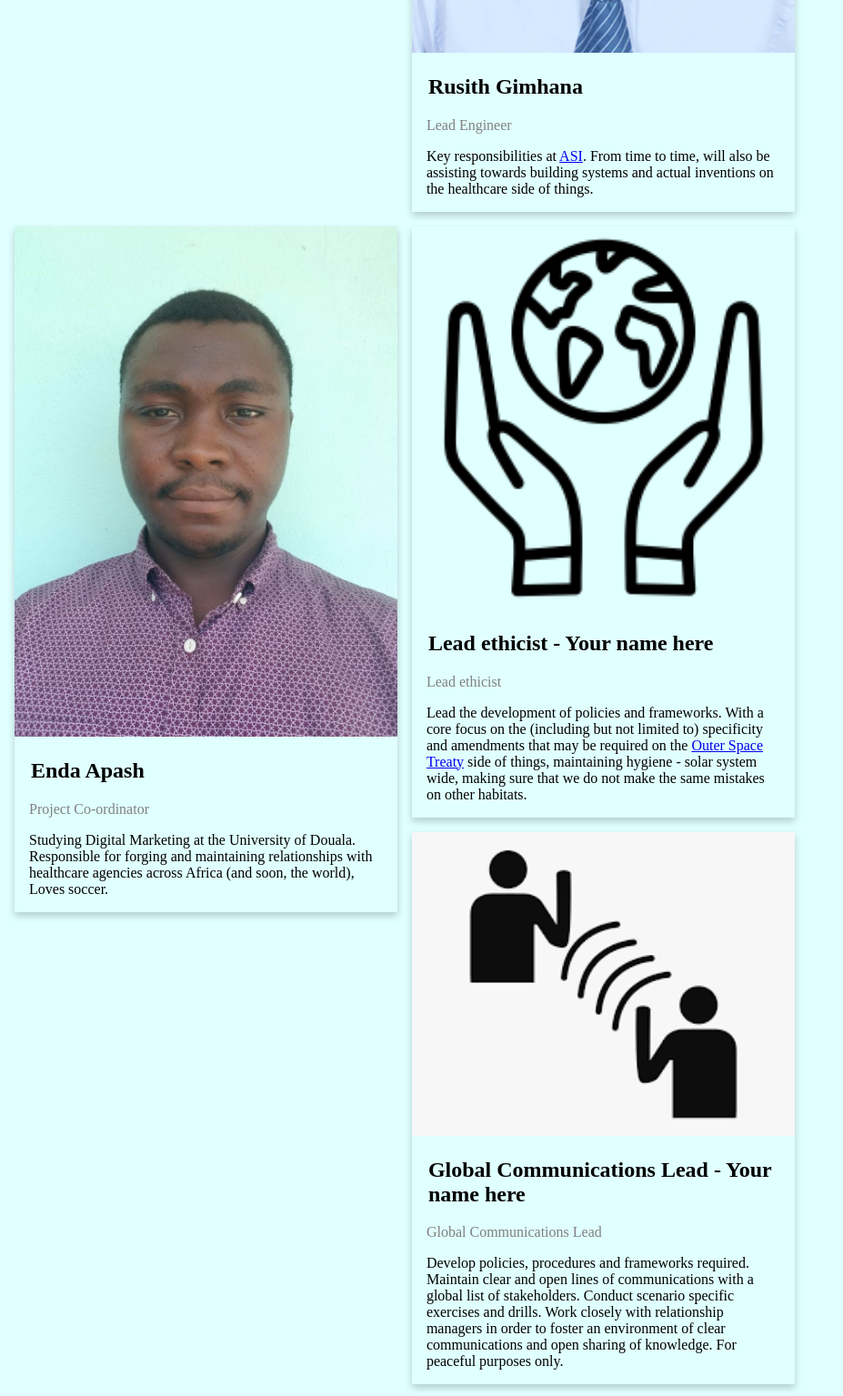
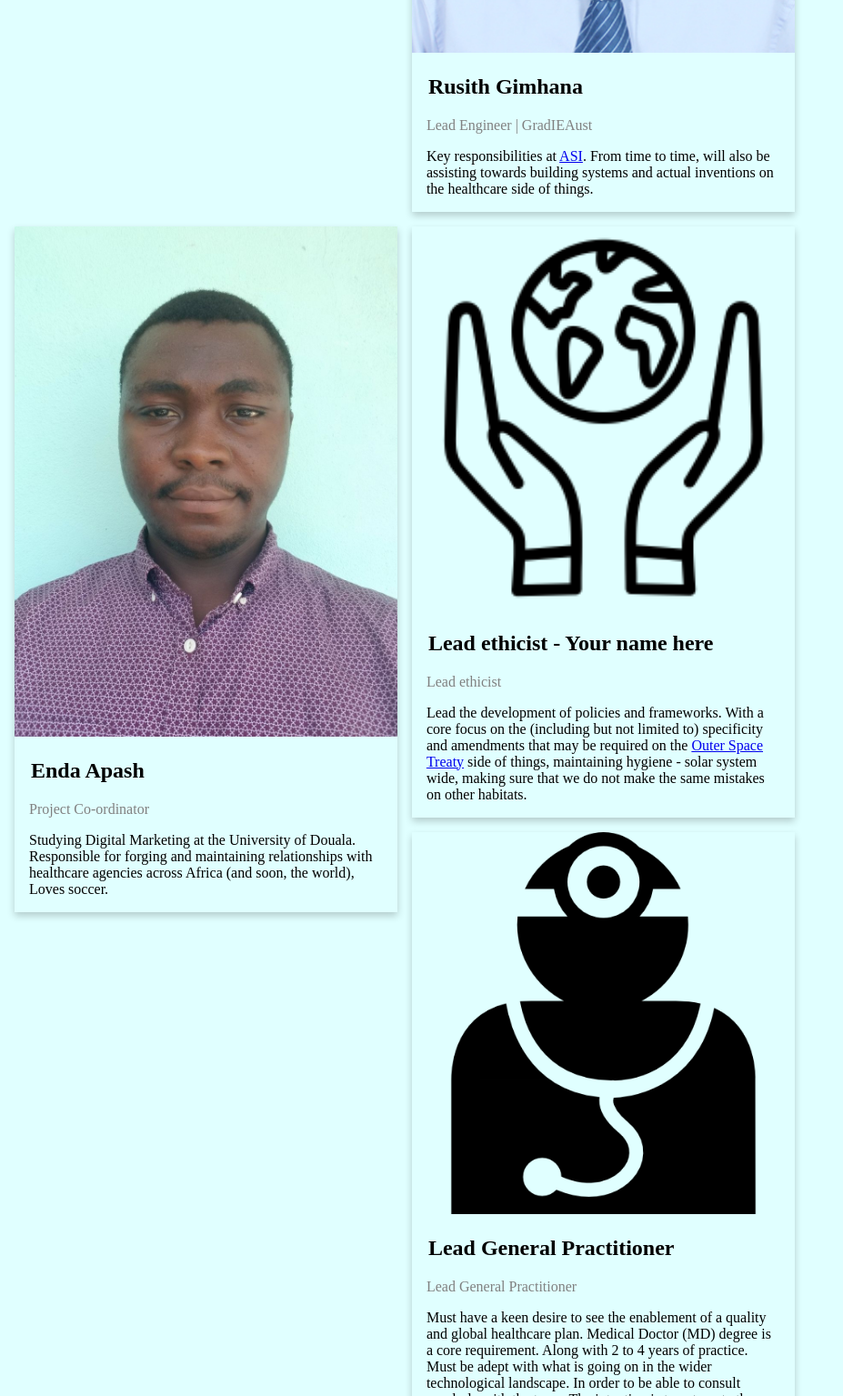
Before and after one commit to stellardreams/auh.surge.sh, a plain HTML site: page index.html in a window 1280 px wide. Shown: the part 1320-2855 px from the top of the page at 91% size, without its empty margins (0-927 px from the left). Drawn offline with nearby package versions, Linux system fonts and the light colour scheme.

Commit message:
updating RG's title

```diff
--- a/index.html
+++ b/index.html
@@ -79,10 +79,10 @@ Enable a global healthcare network. In a quality sense of the word imaginable. P
 
   <div class="column">
     <div class="card">
-      <img src="img/RG.jpg" alt="Rusith" style="width:100%">
+    <img src="img/RG.jpg" alt="Rusith Gimhana - Lead Engineer | GradIEAust" style="width:100%">
       <div class="container">
         <h2>Rusith Gimhana</h2>
-        <p class="title">Lead Engineer</p>
+        <p class="title">Lead Engineer | GradIEAust</p>
         <p>Key responsibilities at <a href="http://asi.surge.sh" target="_blank">ASI</a>. From time to time, will also be assisting towards building systems and actual inventions on the healthcare side of things.</p>
 
 
@@ -115,17 +115,6 @@ Enable a global healthcare network. In a quality sense of the word imaginable. P
     </div>
   </div>
 
-    <div class="column">
-    <div class="card">
-      <img src="img/comms.png" alt="Global Communications Lead - Your name here" style="width:100%">
-      <div class="container">
-        <h2>Global Communications Lead - Your name here</h2>
-        <p class="title">Global Communications Lead</p>
-        <p>Develop policies, procedures and frameworks required. Maintain clear and open lines of communications with a global list of stakeholders. Conduct scenario specific exercises and drills. Work closely with relationship managers in order to foster an environment of clear communications and open sharing of knowledge. For peaceful purposes only. </p>
-
-      </div>
-    </div>
-  </div>
 
   <div class="column">
     <div class="card">
@@ -146,6 +135,18 @@ Enable a global healthcare network. In a quality sense of the word imaginable. P
         <h2>Director: Artificial intelligence</h2>
         <p class="title">Director - Medical AI </p>
         <p>You will keep the company abreast of what is currently going on in the domains of machine learning and deep learning and their applicability in the healthcare space. You will also be responsible for a) Developing ML and DL models that we are going to be deploying b) Helping anticipate the timing for key breakthroughs in the wider AI space. Including but not limited to innovations in the domains of transformers, key breakthroughs and as it relates to the different kinds of neural networks, any key breakthroughs anticipated outside the realm of the connectionist school (if applicable).</p>
+
+      </div>
+    </div>
+  </div>
+
+    <div class="column">
+    <div class="card">
+      <img src="img/comms.png" alt="Global Communications Lead - Your name here" style="width:100%">
+      <div class="container">
+        <h2>Global Communications Lead - Your name here</h2>
+        <p class="title">Global Communications Lead</p>
+        <p>Develop policies, procedures and frameworks required. Maintain clear and open lines of communications with a global list of stakeholders. Conduct scenario specific exercises and drills. Work closely with relationship managers in order to foster an environment of clear communications and open sharing of knowledge. For peaceful purposes only. </p>
 
       </div>
     </div>
```
